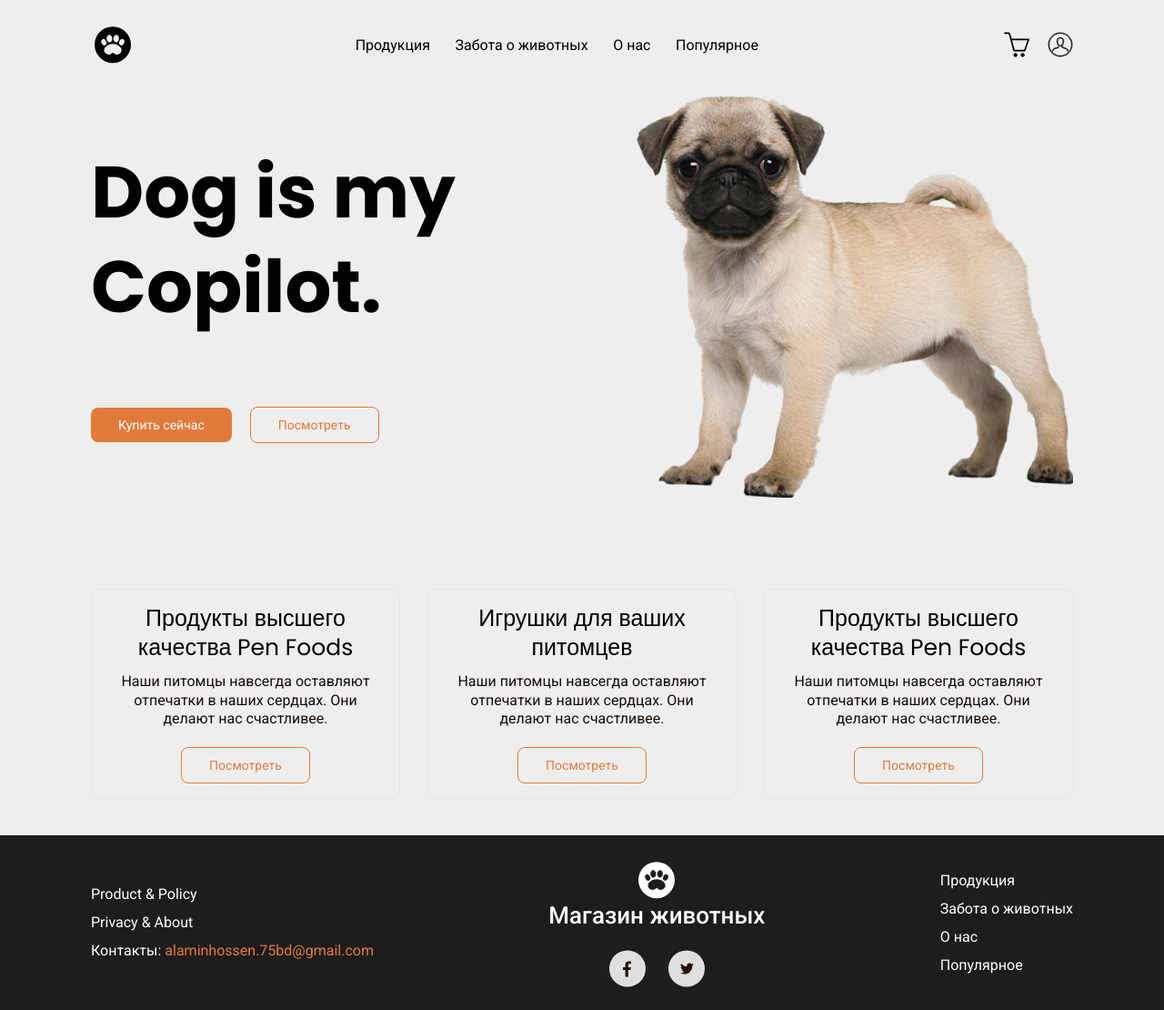
After one commit to nikitgavrilov/pet-shop-app, a PHP site: page /src/pages/main/main.php in a window 1280 px wide. The commit adds this page. Shown: the whole page at 91% size. Run offline with PHP 8.4, Linux system fonts and the light colour scheme.

Commit message:
created-2-new-sections-for-main-page

```diff
--- a/index.php
+++ b/index.php
@@ -1 +1 @@
-<?php header("Location: src/pages/main.php");
+<?php header("Location: src/pages/main/main.php");
--- /dev/null
+++ b/src/assets/styles/footer.css
@@ -0,0 +1,67 @@
+.footer {
+  background-color: #1d1d1d;
+  color: #fff;
+  margin: 40px 0 0 0;
+}
+
+.footer__body {
+  display: flex;
+  flex-wrap: wrap;
+  justify-content: space-between;
+  align-items: center;
+
+  min-height: 100px;
+  gap: 25px;
+  padding: 25px 0;
+}
+
+.footer__info {
+  display: flex;
+  flex-direction: column;
+  gap: 15px;
+}
+.footer__info > * {
+  cursor: pointer;
+  font-size: 16px;
+}
+.footer__info > *:hover {
+  text-decoration: underline;
+}
+.footer__info span {
+  color: #e27b3a;
+}
+
+.footer__contacts {
+  display: flex;
+  flex-direction: column;
+  align-items: center;
+  text-align: center;
+}
+.footer__logo svg {
+  cursor: pointer;
+}
+.footer__logo h2 {
+  font-size: 26px;
+  font-weight: 500;
+}
+.footer__social {
+  display: flex;
+  gap: 25px;
+  margin: 25px 0 0 0;
+}
+.footer__social svg {
+  cursor: pointer;
+}
+
+.footer__list {
+  display: flex;
+  flex-direction: column;
+  gap: 15px;
+}
+.footer__item {
+  font-size: 16px;
+  cursor: pointer;
+}
+.footer__item:hover {
+  text-decoration: underline;
+}
--- a/src/assets/styles/general.css
+++ b/src/assets/styles/general.css
@@ -14,4 +14,23 @@ main {
   padding: 0 15px;
   max-width: 1110px;
 }
+
+.buttons {
+  display: flex;
+  align-items: center;
+  gap: 20px;
+}
+.orange-btn,
+.transparent-btn {
+  padding: 12px 30px;
+  border-radius: 8px;
+}
+.orange-btn {
+  background-color: #e27b3a;
+  color: #fff;
+}
+.transparent-btn {
+  color: #e27b3a;
+  border: 1px solid #e27b3a;
+}
 /*general styles*/
--- a/src/assets/styles/header.css
+++ b/src/assets/styles/header.css
@@ -24,6 +24,9 @@
 .header__item {
   font-size: 16px;
   cursor: pointer;
+}
+.header__item:hover {
+  text-decoration: underline;
 }
 .hidden-item {
   display: none;
@@ -109,6 +112,7 @@
     display: none;
   }
   .header__nav {
+    overflow: auto;
     position: fixed;
     z-index: 2;
     top: 0;
@@ -132,9 +136,6 @@
   .header__item {
     font-size: 20px;
   }
-  .header__item:hover {
-    text-decoration: underline;
-  }
   .hidden-items {
     display: flex;
     gap: 20px;
--- a/src/components/footer/footer.php
+++ b/src/components/footer/footer.php
@@ -0,0 +1,39 @@
+<footer class="footer">
+	<div class="container">
+		<div class="footer__body">
+			<div class="footer__info">
+				<p>Product & Policy</p>
+				<p>Privacy & About</p>
+				<p>Контакты: <span>alaminhossen.75bd@gmail.com</span></p>
+			</div>
+			<div class="footer__contacts">
+				<div class="footer__logo">
+					<svg fill="#fff" width="48px" height="48px" viewBox="-1 0 19 19">
+						<g id="SVGRepo_bgCarrier" stroke-width="0"/>
+						<g id="SVGRepo_tracerCarrier" stroke-linecap="round" stroke-linejoin="round"/>
+						<g id="SVGRepo_iconCarrier">
+						<path d="M16.417 9.579A7.917 7.917 0 1 1 8.5 1.662a7.917 7.917 0 0 1 7.917 7.917zm-11.293.252A1.31 1.31 0 0 0 5.648 8.1c-.267-.76-.934-1.22-1.49-1.024a1.31 1.31 0 0 0-.524 1.73c.267.761.934 1.22 1.49 1.025zm6.664.747a4.606 4.606 0 0 0-6.518 0 1.945 1.945 0 0 0 2.75 2.75.72.72 0 0 1 1.017 0 1.945 1.945 0 0 0 2.75-2.75zM5.84 6.986c.087.918.7 1.61 1.372 1.547.67-.064 1.143-.86 1.057-1.777-.087-.917-.701-1.61-1.372-1.546-.67.063-1.144.859-1.057 1.776zm4.003 1.547c.671.063 1.285-.63 1.372-1.547.087-.917-.386-1.713-1.057-1.776-.67-.064-1.285.629-1.372 1.546-.086.918.387 1.713 1.057 1.777zM12.9 7.076c-.556-.195-1.223.263-1.49 1.024a1.31 1.31 0 0 0 .524 1.73c.556.196 1.223-.263 1.49-1.024a1.31 1.31 0 0 0-.524-1.73z"/>
+						</g>
+					</svg>
+					<h2 class="footer__title">Магазин животных</h2>
+				</div>
+				<div class="footer__social">
+					<svg width="40" height="41" viewBox="0 0 40 41" fill="none" xmlns="http://www.w3.org/2000/svg">
+						<circle cx="20" cy="20.5" r="20" fill="#DFDFDF"/>
+						<path d="M22.3569 15.3227H24V12.6197C23.7165 12.5829 22.7416 12.5 21.6062 12.5C19.2371 12.5 17.6143 13.9075 17.6143 16.4943V18.875H15V21.8967H17.6143V29.5H20.8195V21.8975H23.3281L23.7263 18.8757H20.8188V16.7939C20.8195 15.9205 21.0685 15.3227 22.3569 15.3227Z" fill="#211105"/>
+					</svg>
+					<svg width="40" height="41" viewBox="0 0 40 41" fill="none" xmlns="http://www.w3.org/2000/svg">
+						<circle cx="20" cy="20.5" r="20" fill="#DFDFDF"/>
+						<path d="M27.7692 15.9206C27.22 16.1615 26.6348 16.3212 26.0246 16.3988C26.6523 16.024 27.1314 15.4351 27.3566 14.7252C26.7714 15.0742 26.1252 15.3206 25.4366 15.4582C24.8809 14.8665 24.0889 14.5 23.2249 14.5C21.5486 14.5 20.1991 15.8606 20.1991 17.5286C20.1991 17.7686 20.2194 17.9994 20.2692 18.2191C17.752 18.0963 15.5246 16.8898 14.0283 15.052C13.7671 15.5052 13.6138 16.024 13.6138 16.5825C13.6138 17.6311 14.1538 18.5606 14.9588 19.0988C14.4723 19.0895 13.9951 18.9483 13.5908 18.7258C13.5908 18.7351 13.5908 18.7471 13.5908 18.7591C13.5908 20.2305 14.6403 21.4526 16.0166 21.7342C15.7702 21.8015 15.5015 21.8338 15.2228 21.8338C15.0289 21.8338 14.8332 21.8228 14.6495 21.7822C15.0418 22.9812 16.1551 23.8628 17.4788 23.8914C16.4486 24.6972 15.1406 25.1828 13.7246 25.1828C13.4763 25.1828 13.2382 25.1717 13 25.1412C14.3412 26.0062 15.9308 26.5 17.6449 26.5C23.2166 26.5 26.2628 21.8846 26.2628 17.884C26.2628 17.7502 26.2582 17.6209 26.2517 17.4926C26.8526 17.0662 27.3575 16.5335 27.7692 15.9206Z" fill="#211105"/>
+					</svg>
+				</div>
+			</div>
+			<ul class="footer__list">
+				<li class="footer__item">Продукция</li>
+				<li class="footer__item">Забота о животных</li>
+				<li class="footer__item">О нас</li>
+				<li class="footer__item">Популярное</li>
+			</ul>
+		</div>
+	</div>
+</footer>
--- a/src/components/meta/meta.php
+++ b/src/components/meta/meta.php
@@ -1,4 +1,3 @@
-<head>
 		<!-- Кодировка страницы -->
 		<meta charset="UTF-8">
       <!-- Адаптив, запрет на масштабирование у мобильных устройств -->
@@ -6,14 +5,14 @@
 		<!-- Заголовок страницы в браузере -->
 		<title>Товары для животных</title>
 		<!-- Подключаем CSS -->
-		<link rel="stylesheet" href="../assets/styles/null.css">
-		<link rel="stylesheet" href="../assets/styles/general.css">
-		<link rel="stylesheet" href="../assets/styles/header.css">
+		<link rel="stylesheet" href="../../assets/styles/null.css">
+		<link rel="stylesheet" href="../../assets/styles/general.css">
+		<link rel="stylesheet" href="../../assets/styles/header.css">
+		<link rel="stylesheet" href="../../assets/styles/footer.css">
 		<!-- Подключаем шрифты -->
 		<link rel="preconnect" href="https://fonts.googleapis.com">
 		<link rel="preconnect" href="https://fonts.gstatic.com" crossorigin>
 		<link rel="preconnect" href="https://fonts.googleapis.com">
-		<link href="https://fonts.googleapis.com/css2?family=Poppins:wght@400;500&family=Roboto&display=swap" rel="stylesheet">
+		<link href="https://fonts.googleapis.com/css2?family=Poppins:wght@400;500;700&family=Roboto:wght@400;500&display=swap" rel="stylesheet">
 		<!-- JavaScript -->
-		<script src="./../assets/scripts/burger.js" defer></script>
-	</head>
+		<script src="../../assets/scripts/burger.js" defer></script>
--- /dev/null
+++ b/src/pages/main/main.css
@@ -0,0 +1,69 @@
+/* ======================================== copilot ======================================== */
+.copilot__body {
+  display: flex;
+  justify-content: center;
+  align-items: center;
+}
+.copilot__title {
+  font-size: 80px;
+  line-height: 1.3;
+  font-weight: 700;
+  font-family: "Poppins", sans-serif;
+  margin: 0 0 80px 0;
+}
+
+.copilot__right img {
+  max-width: 100%;
+  max-height: 100%;
+  object-fit: cover;
+}
+
+@media (max-width: 767px) {
+  .copilot__body {
+    flex-wrap: wrap-reverse;
+  }
+  .copilot__title {
+    font-size: 56px;
+    margin: 0 0 40px 0;
+  }
+}
+/* ======================================== copilot ======================================== */
+
+/* ======================================== products ======================================== */
+.products__body {
+  margin: 100px 0 0 0;
+  display: flex;
+  flex-wrap: wrap;
+  gap: 30px;
+}
+.products__column {
+  display: flex;
+  flex: 1 1 30.333%;
+}
+.products__item {
+  position: relative;
+  display: flex;
+  flex-direction: column;
+  align-items: center;
+
+  border: 1px solid #e6e6e6;
+  border-radius: 8px;
+
+  padding: 16px 25px;
+}
+.item-products__title {
+  font-size: 25px;
+  font-family: "Poppins", sans-serif;
+  line-height: 1.3;
+  text-align: center;
+  margin: 0 0 10px 0;
+}
+.item-products__text {
+  color: #170c04;
+  line-height: 1.3;
+  text-align: center;
+  font-size: 16px;
+  margin: 0 0 20px 0;
+  flex: 1 1 100%;
+}
+/* ======================================== products ======================================== */
--- /dev/null
+++ b/src/pages/main/main.php
@@ -0,0 +1,64 @@
+<!-- Сообщаем браузеру как стоит обрабатывать эту страницу -->
+<!DOCTYPE html>
+<!-- Оболочка документа, указываем язык содержимого -->
+<html lang="ru">
+	<!-- Заголовок страницы, контейнер для других важных данных (не отображается) -->
+	<head>
+		<!-- Подключаем CSS -->
+		<link rel="stylesheet" href="main.css">
+		<?php include("./../../components/meta/meta.php") ?>
+	</head>
+	<!-- Отображаемое тело страницы -->
+	<body>
+		<!-- Оболочка демонстрации -->
+    <div class="wrapper">
+         <?php include("./../../components/header/header.php") ?>
+				 <main>
+					<section class="main__copilot copilot">
+							<div class="container">
+								<div class="copilot__body">
+									<div class="copilot__left">
+										<h1 class="copilot__title">Dog is my Copilot.</h1>
+										<div class="copilot__buttons buttons">
+											<a href="#" class="copilot__buy orange-btn">Купить сейчас</a>
+											<a href="#" class="copilot__details transparent-btn">Посмотреть</a>
+										</div>
+									</div>
+									<div class="copilot__right">
+										<img src="img/copilot/dog.png" alt="dog">
+									</div>
+								</div>
+							</div>
+						</section>
+						<section class="main__products products">
+							<div class="container">
+								<div class="products__body">
+									<div class="products__column">
+										<div class="products__item item-products">
+											<h2 class="item-products__title">Продукты высшего качества Pen Foods</h2>
+											<p class="item-products__text">Наши питомцы навсегда оставляют отпечатки в наших сердцах. Они делают нас счастливее.</p>
+											<a href="#" class="transparent-btn">Посмотреть</a>
+										</div>
+									</div>
+									<div class="products__column">
+										<div class="products__item item-products">
+											<h2 class="item-products__title">Игрушки для ваших питомцев</h2>
+											<p class="item-products__text">Наши питомцы навсегда оставляют отпечатки в наших сердцах. Они делают нас счастливее.</p>
+											<a href="#" class="transparent-btn">Посмотреть</a>
+										</div>
+									</div>
+									<div class="products__column">
+										<div class="products__item item-products">
+											<h2 class="item-products__title">Продукты высшего качества Pen Foods</h2>
+											<p class="item-products__text">Наши питомцы навсегда оставляют отпечатки в наших сердцах. Они делают нас счастливее.</p>
+											<a href="#" class="transparent-btn">Посмотреть</a>
+										</div>
+									</div>
+								</div>
+							</div>
+						</section>
+				 </main>
+         <?php include("./../../components/footer/footer.php") ?>
+    </div>
+	</body>
+</html>
```
Also changed, not shown: src/pages/main.php (deleted, +0 -14 lines), src/pages/main/img/copilot/dog.png (added).
